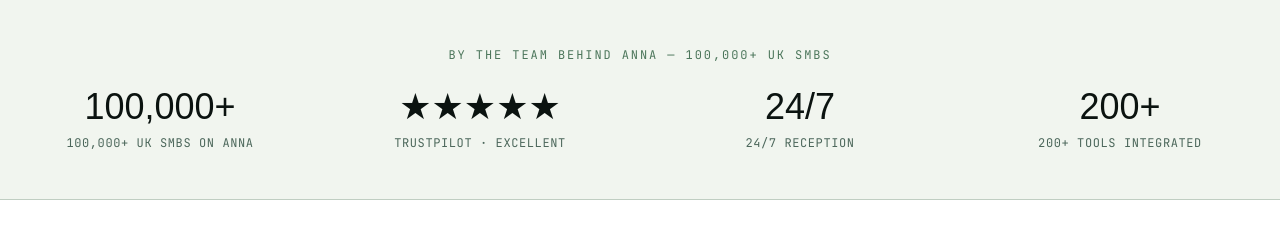
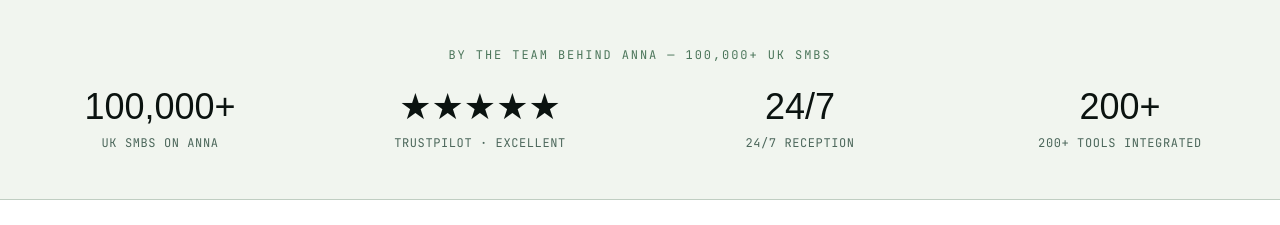
Before and after one commit to nfilippov733/anna-reception, a Next.js app: page / in a window 1280 px wide. Shown: the part 1500-1725 px from the top of the page. Built offline with nearby package versions, Linux system fonts and the light colour scheme; a web font is replaced by a local one.

Commit message:
fix(social-proof): de-dup first stat label (was '100,000+ UK SMBs on ANNA' under stat '100,000+')

```diff
--- a/src/components/sections/SocialProofLogos.tsx
+++ b/src/components/sections/SocialProofLogos.tsx
@@ -2,7 +2,7 @@ import { Eyebrow } from "@/components/primitives/Eyebrow";
 import { Reveal } from "@/components/primitives/Reveal";
 
 const SIGNALS = [
-  { stat: "100,000+", label: "100,000+ UK SMBs on ANNA" },
+  { stat: "100,000+", label: "UK SMBs on ANNA" },
   { stat: "★★★★★", label: "Trustpilot · Excellent" },
   { stat: "24/7", label: "24/7 reception" },
   { stat: "200+", label: "200+ tools integrated" },
```
